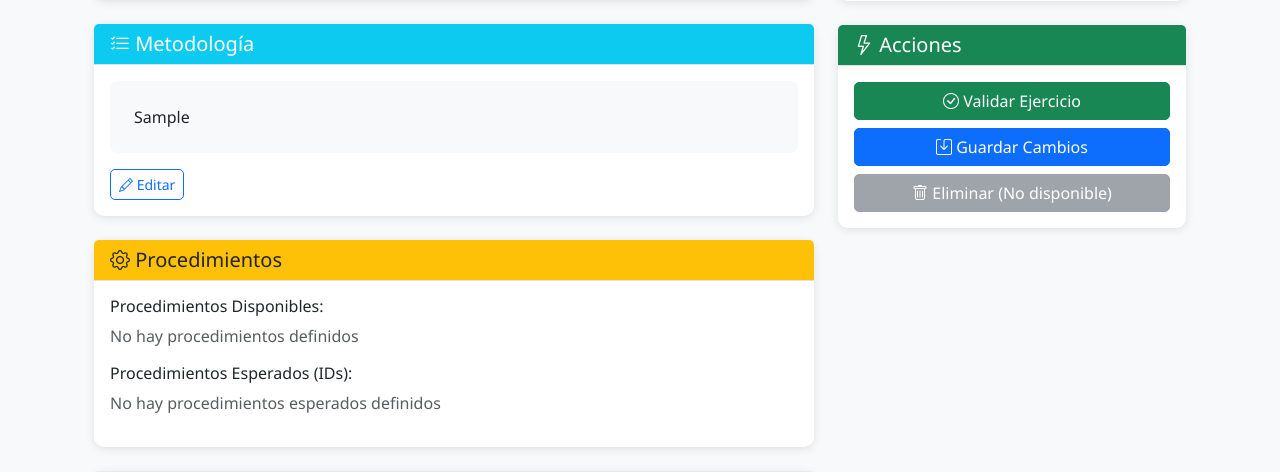
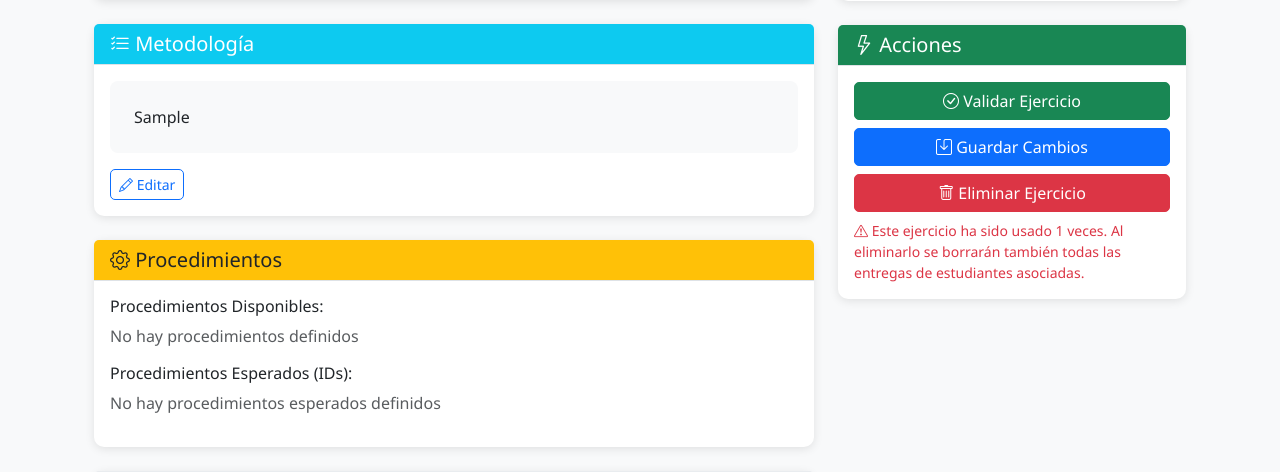
Before and after one commit to lliwi/MathMentor-IA, a Flask app: page /teacher/exercise/1 in a window 1280 px wide. Shown: the part 648-1120 px from the top of the page. Run offline with Flask 3, Linux system fonts and the light colour scheme; a user stored in the database is signed in; tables that the repository leaves empty hold one stand-in row (values such as "Sample post").

Commit message:
unidades

```diff
--- a/app/ai_engines/deepseek_engine.py
+++ b/app/ai_engines/deepseek_engine.py
@@ -85,6 +85,7 @@ Requisitos:
 - 4-6 procedimientos (algunos correctos, otros no)
 - Descripciones de 1 línea máximo
 - Sin texto adicional fuera del JSON
+- IMPORTANTE: En el enunciado, cuando el problema involucre magnitudes físicas (longitud, peso, tiempo, velocidad, área, volumen, etc.), SIEMPRE especifica claramente: "Indica las unidades en tu respuesta" o "Expresa el resultado con sus unidades correspondientes"
 - IMPORTANTE: Usa emoticonos apropiados para hacer el ejercicio más divertido y motivador
   Ejemplos: 📐 📏 📊 🔢 ➕ ➖ ✖️ ➗ 🎯 💡 🤔 ⭐ 🎨 📈 📉 🔺 🔻 ⚖️ 🎲"""
 
--- a/app/ai_engines/ollama_engine.py
+++ b/app/ai_engines/ollama_engine.py
@@ -59,6 +59,7 @@ Responde en formato JSON:
 
 Incluye 6-10 procedimientos matemáticos (algunos correctos, otros no aplicables).
 IMPORTANTE: Cada procedimiento debe tener "description" que explique qué es.
+IMPORTANTE: En el enunciado, cuando el problema involucre magnitudes físicas (longitud, peso, tiempo, velocidad, área, volumen, etc.), SIEMPRE especifica claramente: "Indica las unidades en tu respuesta" o "Expresa el resultado con sus unidades correspondientes"
 IMPORTANTE: Usa emoticonos apropiados para hacer el ejercicio más divertido y motivador
   Ejemplos: 📐 📏 📊 🔢 ➕ ➖ ✖️ ➗ 🎯 💡 🤔 ⭐ 🎨 📈 📉 🔺 🔻 ⚖️ 🎲"""
 
--- a/app/ai_engines/openai_engine.py
+++ b/app/ai_engines/openai_engine.py
@@ -71,6 +71,7 @@ Requisitos:
 - 4-6 procedimientos (algunos correctos, otros no)
 - Descripciones de 1 línea máximo
 - Sin texto adicional fuera del JSON
+- IMPORTANTE: En el enunciado, cuando el problema involucre magnitudes físicas (longitud, peso, tiempo, velocidad, área, volumen, etc.), SIEMPRE especifica claramente: "Indica las unidades en tu respuesta" o "Expresa el resultado con sus unidades correspondientes"
 - IMPORTANTE: Usa emoticonos apropiados para hacer el ejercicio más divertido y motivador
   Ejemplos: 📐 📏 📊 🔢 ➕ ➖ ✖️ ➗ 🎯 💡 🤔 ⭐ 🎨 📈 📉 🔺 🔻 ⚖️ 🎲"""
 
--- a/app/teacher/routes.py
+++ b/app/teacher/routes.py
@@ -242,24 +242,25 @@ def validate_exercise(exercise_id):
 @teacher_bp.route('/exercise/<int:exercise_id>/delete', methods=['POST'])
 @teacher_required
 def delete_exercise(exercise_id):
-    """Delete an exercise"""
+    """Delete an exercise (includes all related submissions and usage records)"""
     try:
         exercise = Exercise.query.get_or_404(exercise_id)
 
-        # Check if exercise has been used
+        # Get usage count for confirmation message
         usage_count = ExerciseUsage.query.filter_by(exercise_id=exercise_id).count()
-        if usage_count > 0:
-            return jsonify({
-                'success': False,
-                'message': f'No se puede eliminar un ejercicio que ya ha sido usado ({usage_count} veces)'
-            }), 400
+        submissions_count = len(exercise.submissions.all())
 
+        # Delete exercise (cascade will automatically delete related submissions and usage records)
         db.session.delete(exercise)
         db.session.commit()
 
+        message = f'Ejercicio eliminado correctamente'
+        if usage_count > 0 or submissions_count > 0:
+            message += f' (incluyendo {submissions_count} entregas de estudiantes)'
+
         return jsonify({
             'success': True,
-            'message': 'Ejercicio eliminado correctamente'
+            'message': message
         })
 
     except Exception as e:
--- a/app/templates/teacher/view_exercise.html
+++ b/app/templates/teacher/view_exercise.html
@@ -179,14 +179,13 @@
                             <i class="bi bi-save"></i> Guardar Cambios
                         </button>
 
-                        {% if usage_count == 0 %}
                         <button class="btn btn-danger" onclick="deleteExercise()">
                             <i class="bi bi-trash"></i> Eliminar Ejercicio
                         </button>
-                        {% else %}
-                        <button class="btn btn-secondary" disabled title="No se puede eliminar un ejercicio que ya ha sido usado">
-                            <i class="bi bi-trash"></i> Eliminar (No disponible)
-                        </button>
+                        {% if usage_count > 0 %}
+                        <small class="text-danger">
+                            <i class="bi bi-exclamation-triangle"></i> Este ejercicio ha sido usado {{ usage_count }} veces. Al eliminarlo se borrarán también todas las entregas de estudiantes asociadas.
+                        </small>
                         {% endif %}
                     </div>
                 </div>
```
